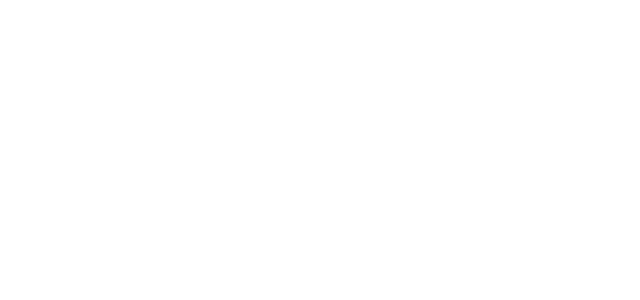
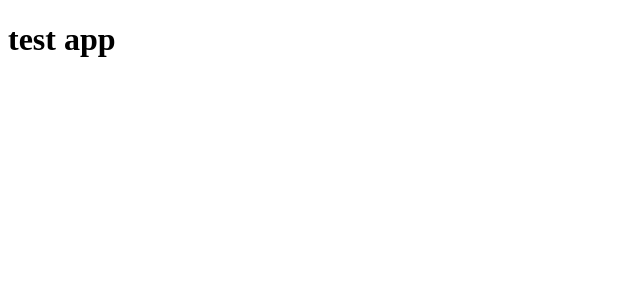
Before and after one commit to kamail12/book_of_training, a React (Create React App) app: page / in a window 1280 px wide. Shown: the top 300 px of the page, without its empty margins (0-640 px from the left). Built offline with nearby package versions, Linux system fonts and the light colour scheme.

Commit message:
Done setup project and install dependencies

```diff
--- a/src/App.js
+++ b/src/App.js
@@ -1,7 +1,11 @@
 import React from "react";
 
 function App() {
-	return <div className="App"></div>;
+	return (
+		<div className="App">
+			<h1>test app</h1>
+		</div>
+	);
 }
 
 export default App;
```
Also changed, not shown: package.json (+10 -7 lines), 1 other file (tests, documents, lock files or other folders).
